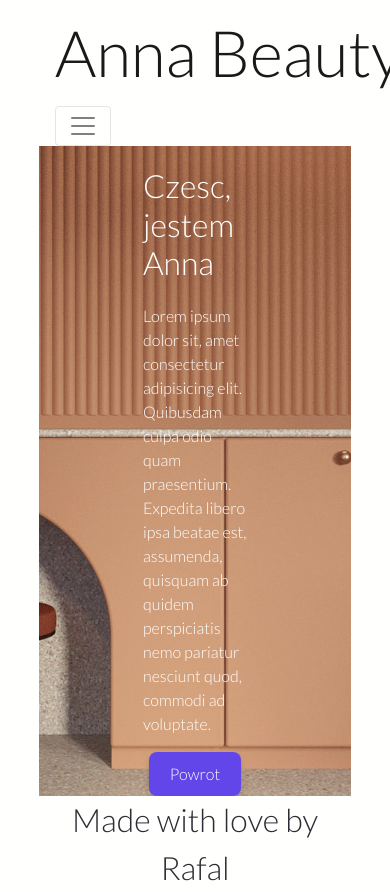
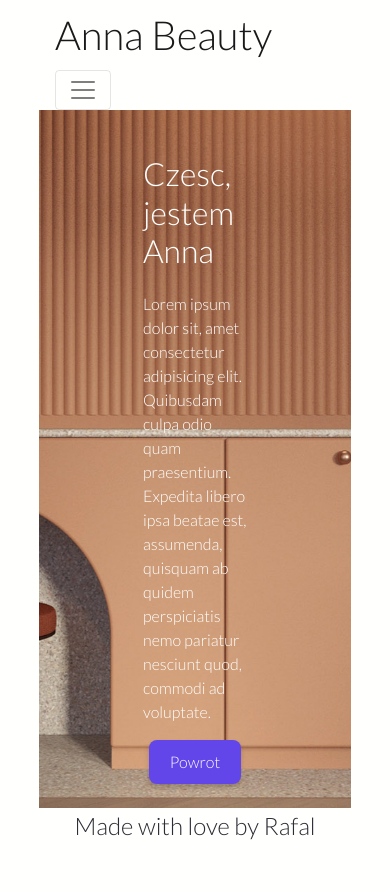
Before and after one commit to marelons1337/anna-beauty, a website: page about.html in a window 390 px wide. After the commit the page ends 844 px from the top, so only its background shows below. Drawn offline with nearby package versions, Linux system fonts and the light colour scheme.

Commit message:
media queries

```diff
--- a/style.css
+++ b/style.css
@@ -226,10 +226,10 @@ footer:hover {
 
 @media only screen and (max-width: 1000px) {
 	.navbar, .navbar-brand {
-	  font-size: 4rem !important;
+	  font-size: 2.5rem !important;
 	}
 	footer {
-		font-size: 2rem !important;
+		font-size: 1.5rem !important;
 	}
 
   }
```
